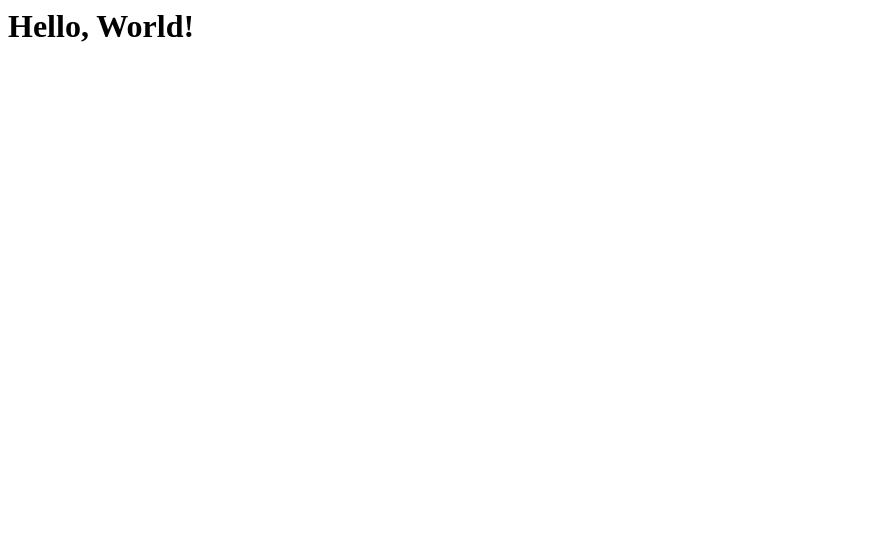
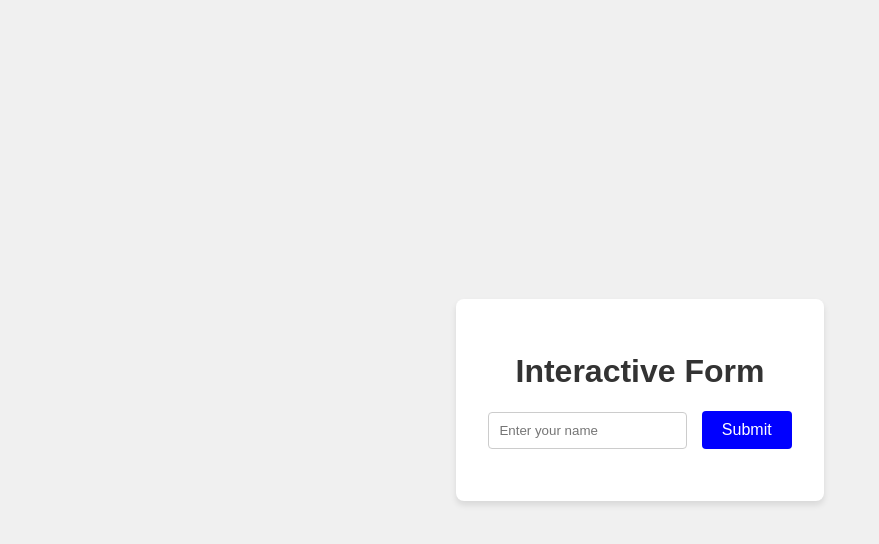
Before and after one commit to 23f1002293/qthprime, a plain HTML site: page index.html in a window 1280 px wide. Shown: the whole page, without its empty margins (0-879 px from the left). Drawn offline with Linux system fonts and the light colour scheme.

Commit message:
Update index.html

```diff
--- a/index.html
+++ b/index.html
@@ -1 +1,84 @@
-<html><body><h1>Hello, World!</h1></body></html>
+<!DOCTYPE html>
+<html lang="en">
+<head>
+    <meta charset="UTF-8">
+    <meta name="viewport" content="width=device-width, initial-scale=1.0">
+    <title>Blue Button App</title>
+    <style>
+        body {
+            font-family: sans-serif;
+            display: flex;
+            justify-content: center;
+            align-items: center;
+            height: 100vh;
+            margin: 0;
+            flex-direction: column;
+            background-color: #f0f0f0;
+        }
+        .container {
+            text-align: center;
+            padding: 2rem;
+            border-radius: 8px;
+            background-color: white;
+            box-shadow: 0 4px 6px rgba(0, 0, 0, 0.1);
+        }
+        h1 {
+            color: #333;
+        }
+        input[type="text"] {
+            padding: 10px;
+            margin-right: 10px;
+            border: 1px solid #ccc;
+            border-radius: 4px;
+        }
+        /* The key requirement: a blue button */
+        .blue-button {
+            background-color: blue;
+            color: white;
+            border: none;
+            padding: 10px 20px;
+            border-radius: 4px;
+            cursor: pointer;
+            font-size: 16px;
+        }
+        .blue-button:hover {
+            background-color: darkblue;
+        }
+        #result {
+            margin-top: 20px;
+            font-size: 18px;
+            color: #555;
+        }
+    </style>
+</head>
+<body>
+    <div class="container">
+        <h1>Interactive Form</h1>
+        <form id="myForm">
+            <input type="text" id="nameInput" placeholder="Enter your name">
+            <button type="submit" class="blue-button">Submit</button>
+        </form>
+        <div id="result"></div>
+    </div>
+
+    <script>
+        document.getElementById('myForm').addEventListener('submit', function(event) {
+            // Prevent the default form submission behavior
+            event.preventDefault();
+
+            // Get the value from the input field
+            const name = document.getElementById('nameInput').value;
+
+            // Get the result display element
+            const resultDiv = document.getElementById('result');
+
+            // Display a message
+            if (name) {
+                resultDiv.textContent = `Hello, ${name}! The button is blue.`;
+            } else {
+                resultDiv.textContent = 'Please enter your name.';
+            }
+        });
+    </script>
+</body>
+</html>
```
